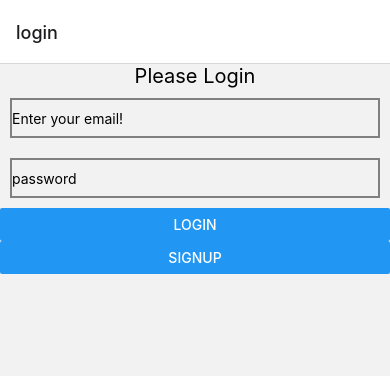
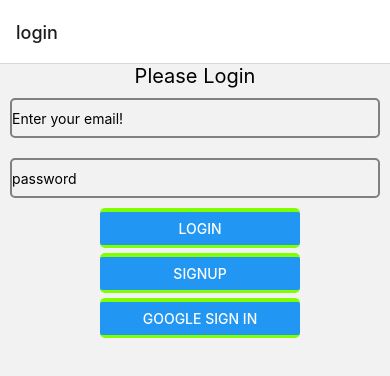
Before and after one commit to ShoyebAkter/firstreactnativeapp, a React Native app: screen /login in a window 390 px wide. Shown: the top 376 px of the page. Built offline with nearby package versions, Linux system fonts and the light colour scheme; no server answers.

Commit message:
designing the button

```diff
--- a/src/Login/Login.tsx
+++ b/src/Login/Login.tsx
@@ -1,13 +1,12 @@
 import { View, Text, Button, TextInput, TouchableOpacity, StyleSheet } from 'react-native'
 import React, { useState } from 'react'
 import { app, auth } from '../../firebase';
-import { useSignInWithEmailAndPassword } from 'react-firebase-hooks/auth';
-
-
+import { useSignInWithEmailAndPassword, useSignInWithGoogle } from 'react-firebase-hooks/auth';
 
 const Login = ({ navigation }: any) => {
     const [email, setEmail] = useState<string>("")
     const [password, setPassword] = useState<string>("")
+    const [signInWithGoogle, Guser, Gloading] = useSignInWithGoogle(auth)
     const [
         signInWithEmailAndPassword,
         user,
@@ -15,16 +14,15 @@ const Login = ({ navigation }: any) => {
         error,
     ] = useSignInWithEmailAndPassword(auth);
 
-    const handleLogin = async(): Promise<void> => {
+    const handleLogin = async (): Promise<void> => {
         // console.log(email, password)
-        await signInWithEmailAndPassword(email, password).then(()=>{
-            if(user){
+        await signInWithEmailAndPassword(email, password)
+    }
+    if (user || Guser) {
         navigation.replace('home')
     }
-        })
-    }
 
-    if (loading) {
+    if (loading || Gloading) {
         return <Text>Loading...</Text>
 
     }
@@ -37,7 +35,8 @@ const Login = ({ navigation }: any) => {
                     height: 40,
                     margin: 10,
                     borderColor: 'gray',
-                    borderWidth: 2
+                    borderWidth: 2,
+                    borderRadius:5
                 }}
                 placeholder="Enter your email!"
                 value={email}
@@ -48,26 +47,36 @@ const Login = ({ navigation }: any) => {
                     height: 40,
                     margin: 10,
                     borderColor: 'gray',
-                    borderWidth: 2
+                    borderWidth: 2,
+                    borderRadius:5
                 }}
                 secureTextEntry={true}
                 placeholder="password"
                 value={password}
                 onChangeText={(data) => setPassword(data)}
             />
-
+            <View style={styles.button}>
                     <Button
                         title="Login"
-                onPress={() => {handleLogin()}}
+                        onPress={() => { handleLogin() }}
                     />
+                </View>
                 {error &&
                     <Text>
                         <Text style={styles.red}>Error: {error?.message}</Text>
                     </Text>}
+                <View style={styles.button}>
                     <Button
                         onPress={() => navigation.replace("signup")}
                         title="SignUp"
                     />
+                </View>
+                <View style={styles.button}>
+                    <Button
+                        onPress={() => {signInWithGoogle()}}
+                        title="Google Sign In"
+                    />
+                </View>
         </View>
     )
 }
@@ -75,16 +84,16 @@ const styles = StyleSheet.create({
     container: {
         flex: 1,
         justifyContent: "center",
-        paddingHorizontal: 10
+        alignItems:"center"
     },
     button: {
-        alignItems: 'center',
-        justifyContent: 'center',
-        paddingVertical: 12,
-        paddingHorizontal: 32,
-        borderRadius: 4,
-        elevation: 3,
-        backgroundColor: 'black',
+        height: 40,
+        width: 200,
+        marginLeft: 100,
+        backgroundColor: "#7fff00",
+        borderRadius: 5,
+        justifyContent: "center",
+        marginBottom: 5
     },
     text: {
         fontSize: 16,
--- a/src/Login/SignUp.tsx
+++ b/src/Login/SignUp.tsx
@@ -1,9 +1,7 @@
-import { View, Text, TextInput, Button } from 'react-native'
+import { View, Text, TextInput, Button, StyleSheet } from 'react-native'
 import React, { useState } from 'react'
 import { auth } from '../../firebase';
 import { useCreateUserWithEmailAndPassword, useUpdateProfile } from 'react-firebase-hooks/auth';
-
-
 
 const SignUp = ({ navigation }: any) => {
     const [name, setName] = useState<string>("");
@@ -21,7 +19,7 @@ const SignUp = ({ navigation }: any) => {
     if (loading) {
         return <Text>Loading...</Text>;
     }
-    const handleRegister =  (): void => {
+    const handleRegister = (): void => {
         createUserWithEmailAndPassword(email, password);
         updateProfile({ displayName: name });
     }
@@ -36,7 +34,8 @@ const SignUp = ({ navigation }: any) => {
                     height: 40,
                     margin: 5,
                     borderColor: 'gray',
-                    borderWidth: 1
+                    borderWidth: 1,
+                    borderRadius: 5
                 }}
                 placeholder="Your Name!"
                 onChangeText={(data) => setName(data)}
@@ -46,7 +45,8 @@ const SignUp = ({ navigation }: any) => {
                     height: 40,
                     margin: 5,
                     borderColor: 'gray',
-                    borderWidth: 1
+                    borderWidth: 1,
+                    borderRadius: 5
                 }}
                 placeholder="Enter your email!"
                 onChangeText={(data) => setEmail(data)}
@@ -56,22 +56,26 @@ const SignUp = ({ navigation }: any) => {
                     height: 40,
                     margin: 5,
                     borderColor: 'gray',
-                    borderWidth: 1
+                    borderWidth: 1,
+                    borderRadius: 5
                 }}
                 secureTextEntry={true}
                 placeholder="password"
                 onChangeText={(data) => setPassword(data)}
             />
+            <View style={styles.button}>
                 <Button
                     onPress={() => {
                         handleRegister()
                     }}
                     title={"SignUp"}
                 />
+            </View>
             {error &&
                 <Text>
-                    <Text style={{color:"red"}}>Error: {error.message}</Text>
+                    <Text style={{ color: "red" }}>Error: {error.message}</Text>
                 </Text>}
+            <View style={styles.button}>
                 <Button
 
                     onPress={() => {
@@ -80,7 +84,20 @@ const SignUp = ({ navigation }: any) => {
                     title="Login"
                 />
             </View>
+        </View>
     )
 }
 
 export default SignUp
+
+const styles = StyleSheet.create({
+    button: {
+        height: 40,
+        width: 200,
+        marginLeft: 100,
+        backgroundColor: "#7fff00",
+        borderRadius: 5,
+        justifyContent: "center",
+        marginBottom: 5
+    }
+})
```
Lines whose indentation alone changed are shown as unchanged.
